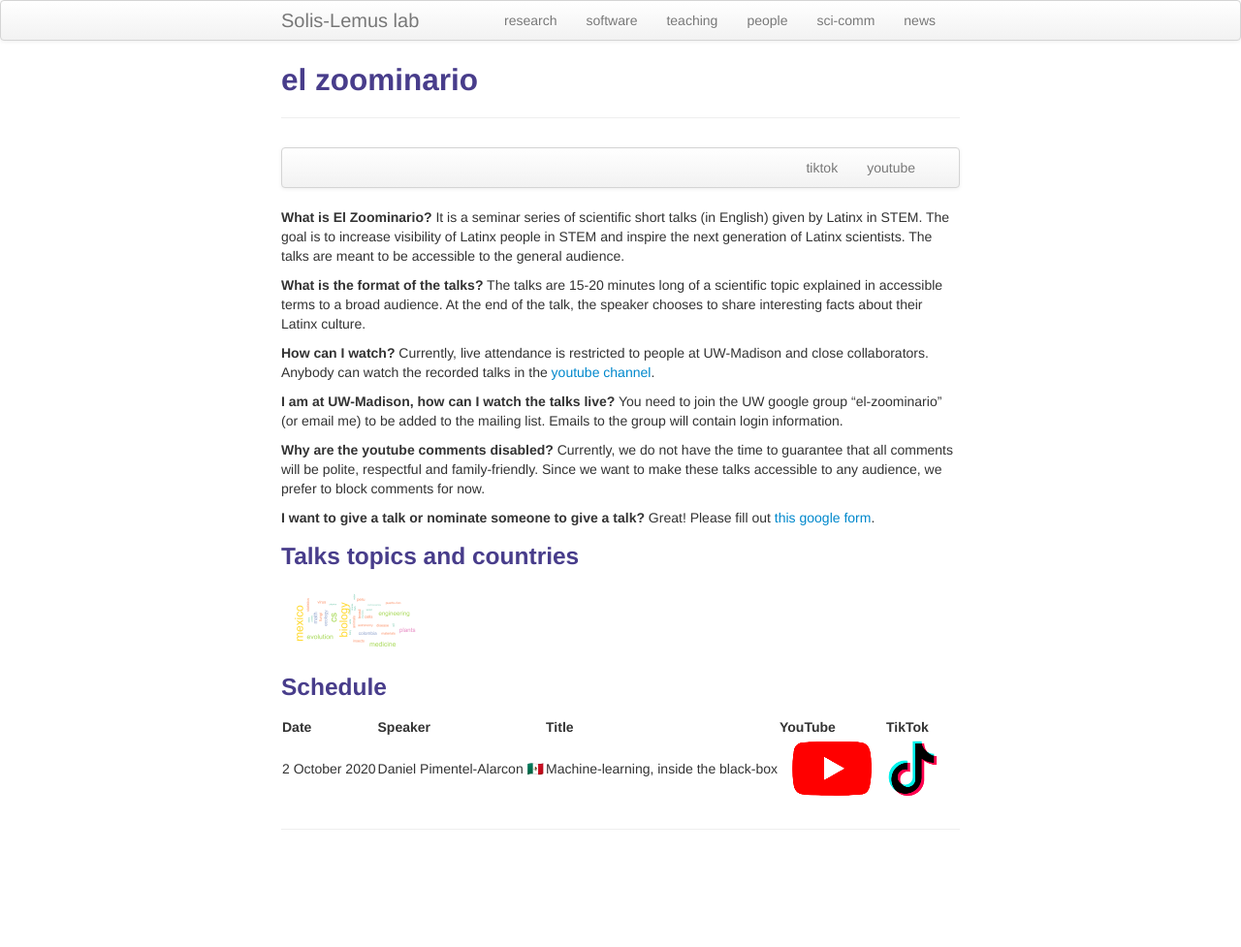
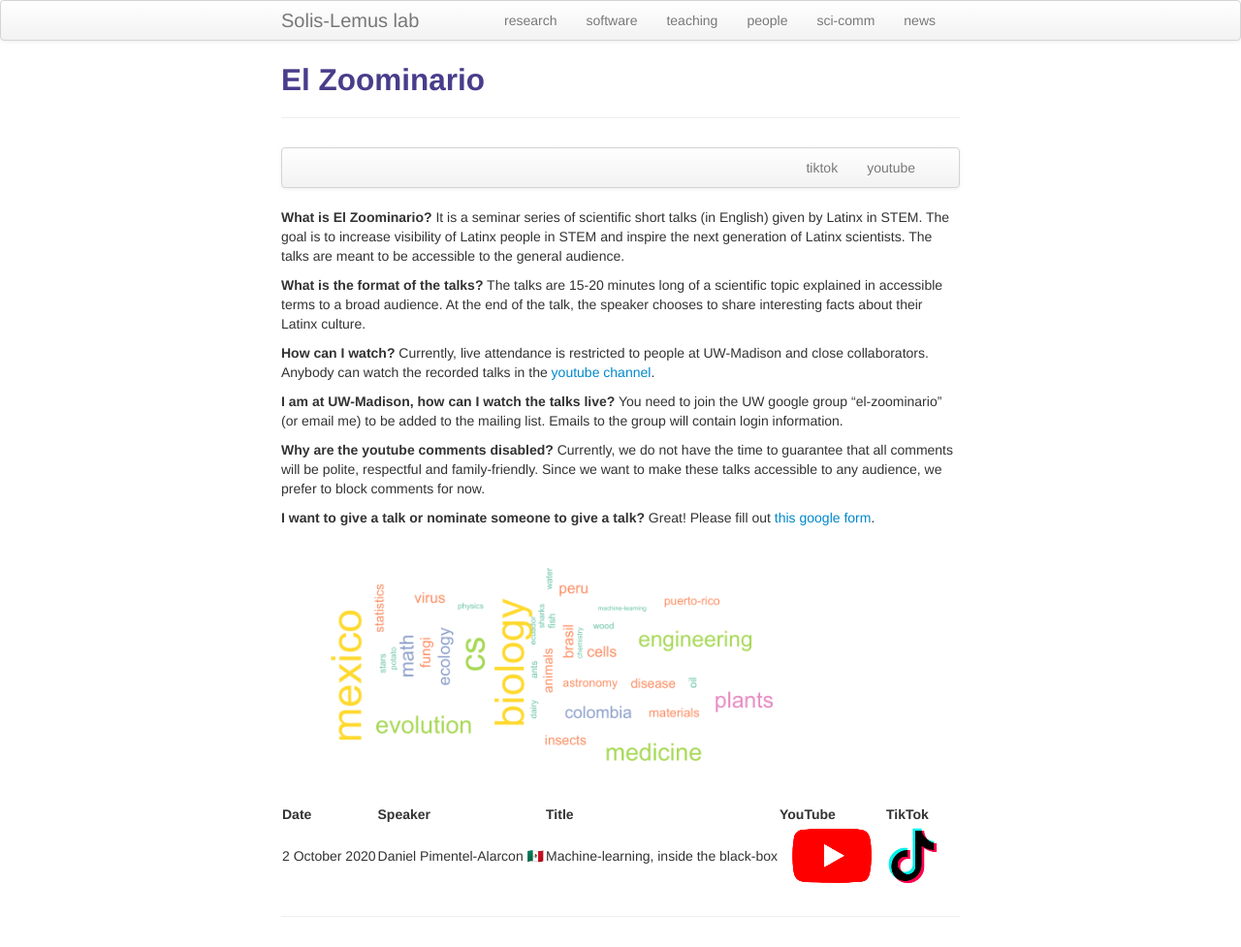
Before and after one commit to solislemuslab/solislemuslab.github.io, a Jekyll site: the page built from pages/zoominario.md, in a window 1280 px wide. Shown: the whole page at 97% size. Built offline with Jekyll 4.4.1, drawn with Linux system fonts in a browser that asks for light colours; before the commit the page ends 900 px from its top, so only the background shows below that.

Commit message:
el zoominario format

```diff
--- a/pages/zoominario.md
+++ b/pages/zoominario.md
@@ -1,6 +1,6 @@
 ---
 layout: page
-title: el zoominario
+title: El Zoominario
 description: El Zoominario
 ---
 
@@ -31,12 +31,11 @@ Currently, we do not have the time to guarantee that all comments will be polite
 **I want to give a talk or nominate someone to give a talk?**
 Great! Please fill out [this google form](https://forms.gle/1kpZE1XrKe9YS9cHA).
 
-### Talks topics and countries
+
 <div class="image123">
-    <img src="../assets/pics/zoominario-wordcloud.png" width="150">
+    <img src="../assets/pics/zoominario-wordcloud.png" width="550">
 </div>
 
-### Schedule
 
 | Date | Speaker | Title | YouTube | TikTok |
 | :---   | :--- | :--- | :---  | :--- |
```
